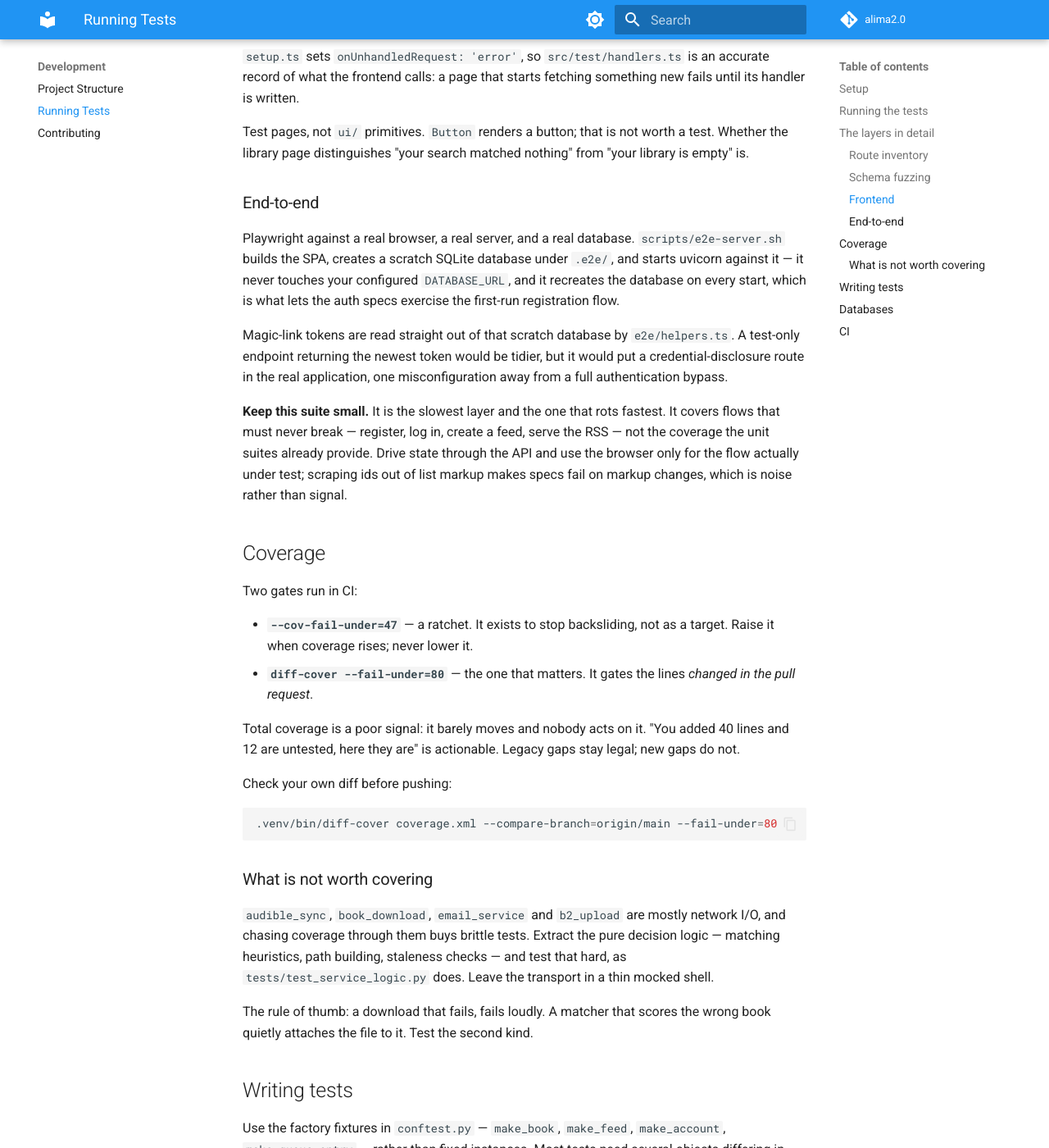
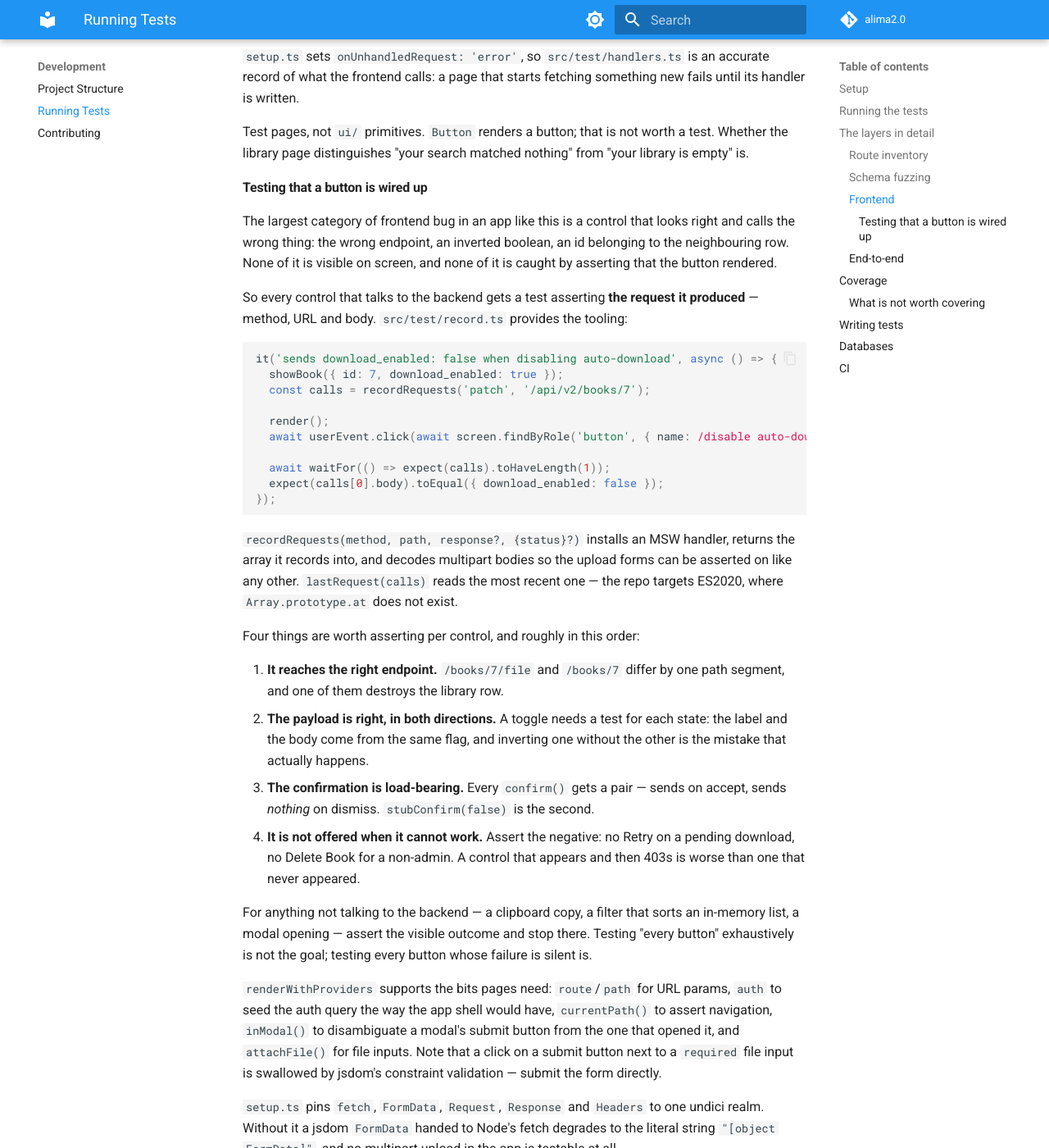
Before and after one commit to snowskeleton/alima, an MkDocs documentation site: the page built from docs/development/testing.md, in a window 1280 px wide and 1400 px high, scrolled down 2591 px. Shown: the whole window at 82% size. Built offline with MkDocs 1.6.1 and Material for MkDocs 9.7.7, drawn with Linux system fonts in a browser that asks for light colours; comment, search, counter and statistics services are not loaded; some of the changed text lies outside the part shown.

Commit message:
document how to test that a button is wired up
The frontend section said to test pages rather than primitives, which is still
right but does not say what to assert once you are there. Adds the request-
assertion pattern, the four things worth asserting per control and why, where
the line falls for controls that never touch the network, and the two jsdom
sharp edges -- the FormData realm mismatch and constraint validation swallowing
clicks -- that otherwise cost an afternoon each to rediscover.

Co-Authored-By: Claude Opus 5 <noreply@anthropic.com>

````diff
--- a/docs/development/testing.md
+++ b/docs/development/testing.md
@@ -8,7 +8,7 @@ cannot, which is why all four exist.
 | Backend unit/contract | `tests/` | ~30s | Handler logic, permissions, service decisions |
 | Route inventory | `tests/test_route_inventory.py` | <1s | Endpoints added without auth |
 | Schema fuzzing | `tests/test_openapi_fuzz.py` | ~20s | Unhandled 500s, schema drift |
-| Frontend unit | `frontend/src/**/*.test.tsx` | ~1s | Component and API-client behaviour |
+| Frontend unit | `frontend/src/**/*.test.tsx` | ~3s | Page behaviour, and every control that calls the API |
 | End-to-end | `e2e/` | ~4s | The SPA and the API disagreeing |
 
 ## Setup
@@ -120,6 +120,64 @@ Test pages, not `ui/` primitives. `Button` renders a button; that is not worth a
 test. Whether the library page distinguishes "your search matched nothing" from
 "your library is empty" is.
 
+#### Testing that a button is wired up
+
+The largest category of frontend bug in an app like this is a control that looks
+right and calls the wrong thing: the wrong endpoint, an inverted boolean, an id
+belonging to the neighbouring row. None of it is visible on screen, and none of
+it is caught by asserting that the button rendered.
+
+So every control that talks to the backend gets a test asserting **the request
+it produced** — method, URL and body. `src/test/record.ts` provides the tooling:
+
+```tsx
+it('sends download_enabled: false when disabling auto-download', async () => {
+  showBook({ id: 7, download_enabled: true });
+  const calls = recordRequests('patch', '/api/v2/books/7');
+
+  render();
+  await userEvent.click(await screen.findByRole('button', { name: /disable auto-download/i }));
+
+  await waitFor(() => expect(calls).toHaveLength(1));
+  expect(calls[0].body).toEqual({ download_enabled: false });
+});
+```
+
+`recordRequests(method, path, response?, {status}?)` installs an MSW handler,
+returns the array it records into, and decodes multipart bodies so the upload
+forms can be asserted on like any other. `lastRequest(calls)` reads the most
+recent one — the repo targets ES2020, where `Array.prototype.at` does not exist.
+
+Four things are worth asserting per control, and roughly in this order:
+
+1. **It reaches the right endpoint.** `/books/7/file` and `/books/7` differ by
+   one path segment, and one of them destroys the library row.
+2. **The payload is right, in both directions.** A toggle needs a test for each
+   state: the label and the body come from the same flag, and inverting one
+   without the other is the mistake that actually happens.
+3. **The confirmation is load-bearing.** Every `confirm()` gets a pair — sends
+   on accept, sends *nothing* on dismiss. `stubConfirm(false)` is the second.
+4. **It is not offered when it cannot work.** Assert the negative: no Retry on a
+   pending download, no Delete Book for a non-admin. A control that appears and
+   then 403s is worse than one that never appeared.
+
+For anything not talking to the backend — a clipboard copy, a filter that sorts
+an in-memory list, a modal opening — assert the visible outcome and stop there.
+Testing "every button" exhaustively is not the goal; testing every button whose
+failure is silent is.
+
+`renderWithProviders` supports the bits pages need: `route`/`path` for URL
+params, `auth` to seed the auth query the way the app shell would have,
+`currentPath()` to assert navigation, `inModal()` to disambiguate a modal's
+submit button from the one that opened it, and `attachFile()` for file inputs.
+Note that a click on a submit button next to a `required` file input is
+swallowed by jsdom's constraint validation — submit the form directly.
+
+`setup.ts` pins `fetch`, `FormData`, `Request`, `Response` and `Headers` to one
+undici realm. Without it a jsdom `FormData` handed to Node's fetch degrades to
+the literal string `"[object FormData]"`, and no multipart upload in the app is
+testable at all.
+
 ### End-to-end
 
 Playwright against a real browser, a real server, and a real database.
````
